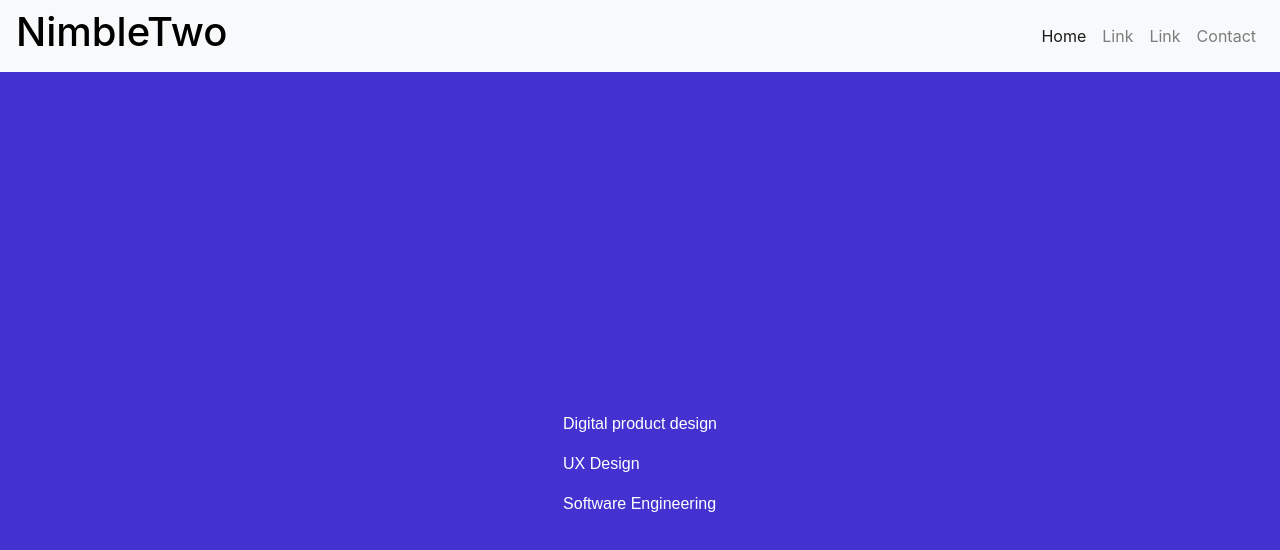
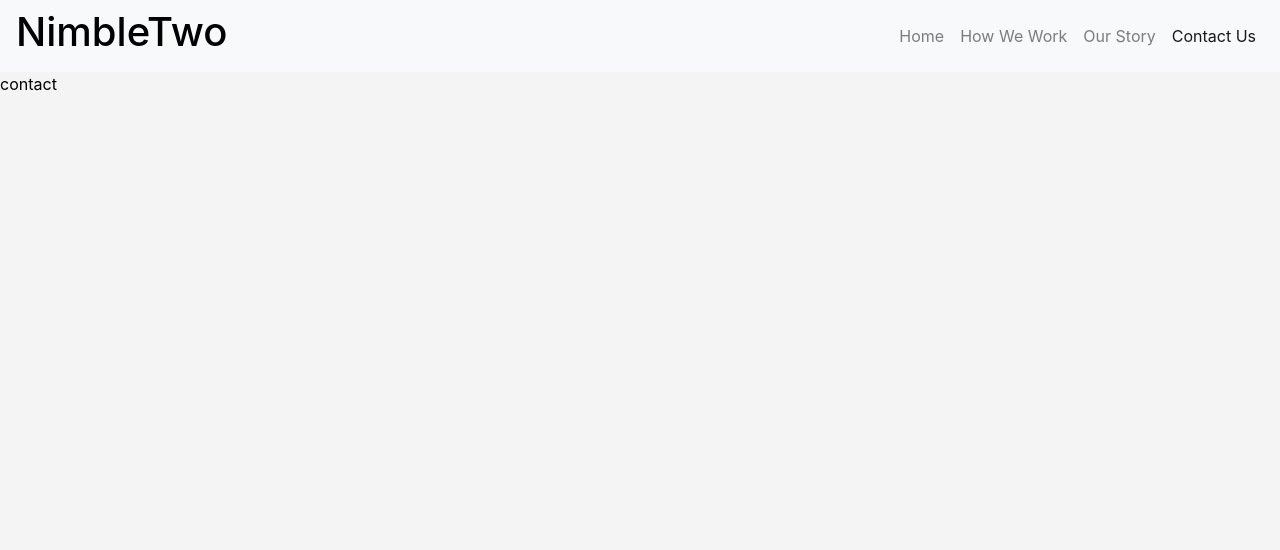
Before and after one commit to nickagliano/nimbletwo, a React (Create React App) app: page /contact in a window 1280 px wide. Shown: the top 550 px of the page. Built offline with nearby package versions, Linux system fonts and the light colour scheme.

Commit message:
nav bar works

```diff
--- a/package.json
+++ b/package.json
@@ -11,6 +11,7 @@
     "react": "^16.13.1",
     "react-bootstrap": "^1.0.1",
     "react-dom": "^16.13.1",
+    "react-router-dom": "^5.2.0",
     "react-scripts": "3.4.1"
   },
   "scripts": {
--- a/src/App.js
+++ b/src/App.js
@@ -1,5 +1,17 @@
 import React from 'react';
-import logo from './logo.svg';
+
+import Home from './components/Home';
+import Story from './components/Story';
+import How from './components/How';
+import Contact from './components/Contact';
+
+import {
+  BrowserRouter as Router,
+  Switch,
+  Route,
+  Link
+} from "react-router-dom";
+
 import './App.css';
 import $ from "jquery";
 import "bootstrap/js/src/collapse.js";
@@ -49,7 +61,7 @@ class App extends React.Component {
   render() {
     return (
       <div className="App">
-        <body>
+          <Router>
             <header>
               <nav className="main-navigation navbar navbar-expand-lg navbar-light bg-light justify-content-end">
                 <div className="n2-site-branding mr-auto">
@@ -61,52 +73,40 @@ class App extends React.Component {
                   </button>
                   <div id="navbarSupportedContent" className="collapse navbar-collapse">
                     <ul className="navbar-nav n2-align-left">
-                    <li class="nav-item active">
-                      <a class="nav-link" href="#">Home <span class="sr-only">(current)</span></a>
+                      <li id="home-nav" class="nav-item">
+                        <Link to="/" className="nav-link">Home</Link>
                       </li>
-                    <li class="nav-item">
-                      <a class="nav-link" href="#">Link</a>
+                      <li id="how-we-work-nav" class="nav-item">
+                        <Link to="/how-we-work" className="nav-link">How We Work</Link>
                       </li>
-                    <li class="nav-item">
-                      <a class="nav-link" href="#">Link</a>
+                      <li id="story-nav" class="nav-item">
+                        <Link to="/our-story" className="nav-link">Our Story</Link>
                       </li>
-                    <li class="nav-item">
-                      <a class="nav-link" href="#">Contact</a>
+                      <li id="contact-nav" class="nav-item">
+                        <Link to="/contact" className="nav-link">Contact Us</Link>
                       </li>
                     </ul>
                   </div>
                 </div>
               </nav>
             </header>
-          <div class="panel" data-color="black">
-            <div>
-              <p>Digital product design</p>
-              <p>UX Design</p>
-              <p>Software Engineering</p>
-            </div>
-          </div>
-          <div class="panel" data-color="violet">
-            <h2>Violet</h2>
-          </div>
-          <div class="panel" data-color="indigo">
-            <h2>Indigo</h2>
-          </div>
-          <div class="panel" data-color="blue">
-            <h2>Blue</h2>
-          </div>
-          <div class="panel" data-color="green">
-            <h2>Green</h2>
-          </div>
-          <div class="panel" data-color="yellow">
-            <h2>Yellow</h2>
-          </div>
-          <div class="panel" data-color="orange">
-            <h2>Orange</h2>
-          </div>
-          <div class="panel" data-color="red">
-            <h2>Red</h2>
-          </div>
+            <body>
+              <Switch>
+                <Route path="/our-story">
+                  <Story />
+                </Route>
+                <Route path="/how-we-work">
+                  <How />
+                </Route>
+                <Route path="/contact">
+                  <Contact />
+                </Route>
+                <Route path="/">
+                  <Home />
+                </Route>
+              </Switch>
             </body>
+        </Router>
       </div>
     )
   };
--- /dev/null
+++ b/src/components/Contact.js
@@ -0,0 +1,32 @@
+import React from 'react';
+import $ from "jquery";
+
+class Contact extends React.Component {
+
+  componentDidMount() {
+    this.setActive();
+    this.resetBody();
+  }
+
+  setActive() {
+    $('li.nav-item.active').removeClass('active');
+    $('#contact-nav').addClass('active');
+  }
+
+  resetBody() {
+    // Remove all classes on body with color-
+    let $body = $('body');
+
+    $body.removeClass(function (index, css) {
+      return (css.match (/(^|\s)color-\S+/g) || []).join(' ');
+    });
+  }
+
+  render() {
+    return (
+          <p>contact</p>
+    )
+  };
+}
+
+export default Contact;
--- /dev/null
+++ b/src/components/Home.js
@@ -0,0 +1,90 @@
+import React from 'react';
+
+import $ from "jquery";
+import "bootstrap/js/src/collapse.js";
+import 'bootstrap/dist/css/bootstrap.min.css';
+
+class Home extends React.Component {
+
+  state = {};
+
+  componentDidMount() {
+    window.addEventListener('scroll', this.changeColor);
+    this.setActive()
+    this.changeColor();
+  }
+
+  componentWillMount() {
+    window.removeEventListener('scroll', this.changeColor);
+  }
+
+  setActive() {
+    $('li.nav-item.active').removeClass('active');
+    $('#home-nav').addClass('active');
+  }
+
+  changeColor() {
+    // selectors
+    var $window = $(window),
+    $body = $('body'),
+    $panel = $('.panel');
+
+    // Change 33% earlier than scroll position so colour is there when you arrive.
+    var scroll = $window.scrollTop() + ($window.height() / 3);
+
+    $panel.each(function () {
+      var $this = $(this);
+
+      // if position is within range of this panel.
+      // So position of (position of top of div <= scroll position) && (position of bottom of div > scroll position).
+      // Remember we set the scroll to 33% earlier in scroll var.
+      if ($this.position().top <= scroll && $this.position().top + $this.height() > scroll) {
+
+        // Remove all classes on body with color-
+        $body.removeClass(function (index, css) {
+          return (css.match (/(^|\s)color-\S+/g) || []).join(' ');
+        });
+
+        // Add class of currently active div
+        $body.addClass('color-' + $(this).data('color'));
+      }
+    });
+  }
+
+  render() {
+    return (
+        <>
+            <div class="panel" data-color="black">
+                <div>
+                <p>Digital product design</p>
+                <p>UX Design</p>
+                <p>Software Engineering</p>
+                </div>
+            </div>
+            <div class="panel" data-color="violet">
+                <h2>Violet</h2>
+            </div>
+            <div class="panel" data-color="indigo">
+                <h2>Indigo</h2>
+            </div>
+            <div class="panel" data-color="blue">
+                <h2>Blue</h2>
+            </div>
+            <div class="panel" data-color="green">
+                <h2>Green</h2>
+            </div>
+            <div class="panel" data-color="yellow">
+                <h2>Yellow</h2>
+            </div>
+            <div class="panel" data-color="orange">
+                <h2>Orange</h2>
+            </div>
+            <div class="panel" data-color="red">
+                <h2>Red</h2>
+            </div>
+        </>
+    )
+  };
+}
+
+export default Home;
--- /dev/null
+++ b/src/components/How.js
@@ -0,0 +1,32 @@
+import React from 'react';
+import $ from "jquery";
+
+class How extends React.Component {
+
+  componentDidMount() {
+    this.setActive();
+    this.resetBody();
+  }
+
+  setActive() {
+    $('li.nav-item.active').removeClass('active');
+    $('#how-we-work-nav').addClass('active');
+  }
+
+  resetBody() {
+    // Remove all classes on body with color-
+    let $body = $('body');
+
+    $body.removeClass(function (index, css) {
+      return (css.match (/(^|\s)color-\S+/g) || []).join(' ');
+    });
+  }
+
+  render() {
+    return (
+          <p>How we work</p>
+    )
+  };
+}
+
+export default How;
--- /dev/null
+++ b/src/components/Story.js
@@ -0,0 +1,32 @@
+import React from 'react';
+import $ from "jquery";
+
+class Story extends React.Component {
+
+  componentDidMount() {
+    this.setActive();
+    this.resetBody();
+  }
+
+  setActive() {
+    $('li.nav-item.active').removeClass('active');
+    $('#story-nav').addClass('active');
+  }
+
+  resetBody() {
+    // Remove all classes on body with color-
+    let $body = $('body');
+
+    $body.removeClass(function (index, css) {
+      return (css.match (/(^|\s)color-\S+/g) || []).join(' ');
+    });
+  }
+
+  render() {
+    return (
+          <p>Story</p>
+    )
+  };
+}
+
+export default Story;
```
Also changed, not shown: 1 other file (tests, documents, lock files or other folders). Lines whose indentation alone changed are shown as unchanged.
